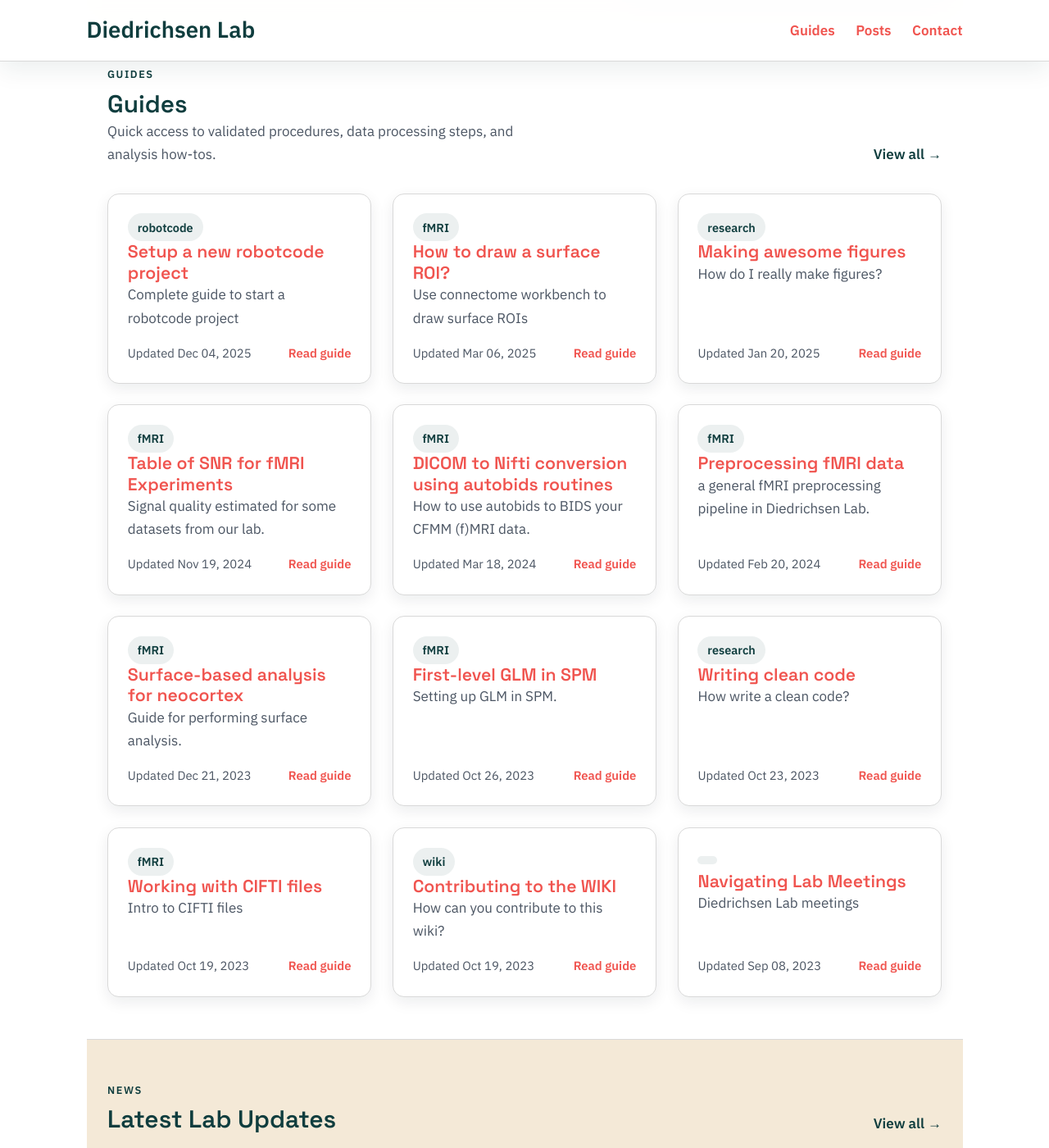
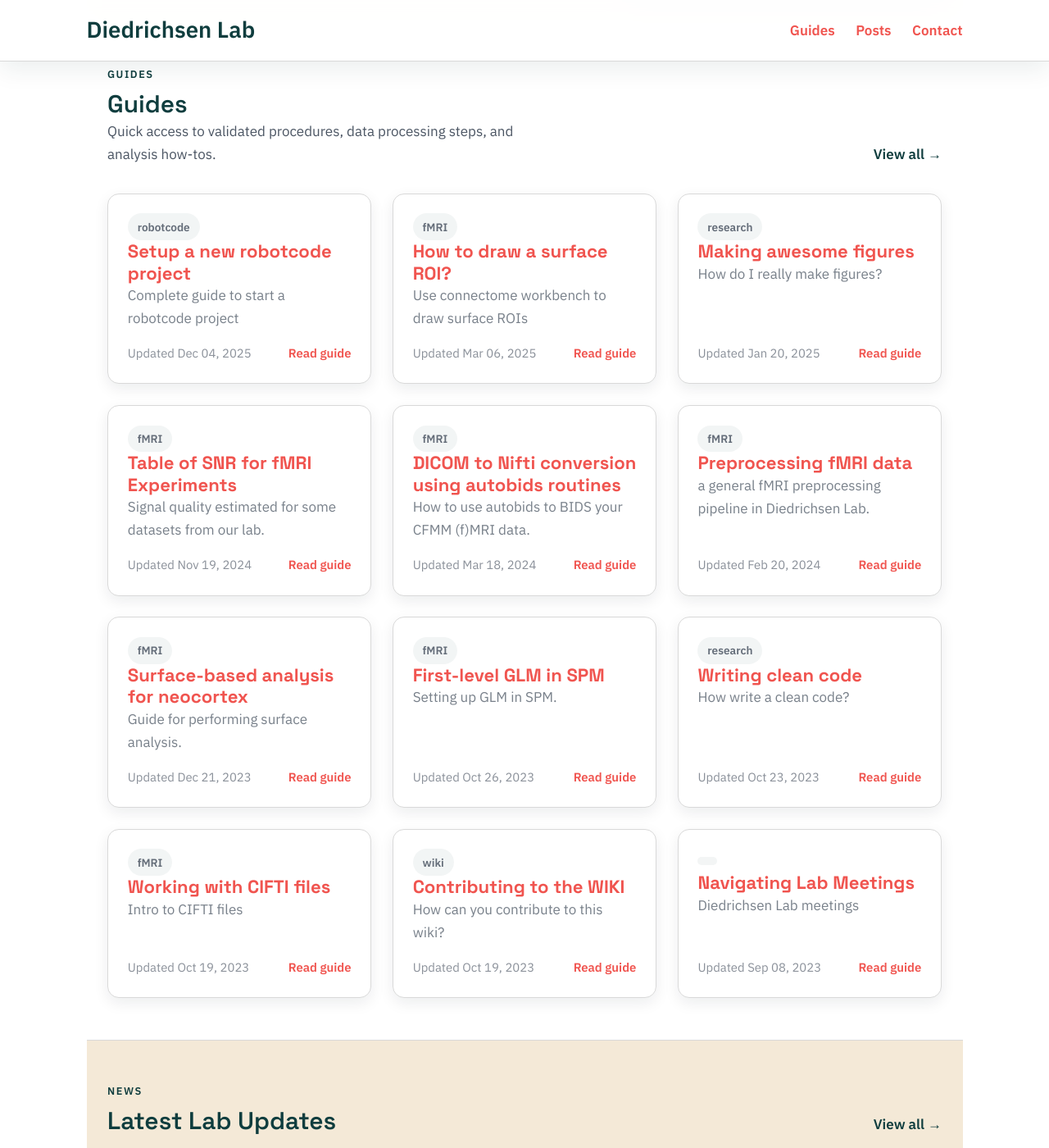
Before and after one commit to DiedrichsenLab/diedrichsenlab.github.io, a Jekyll site: the page built from index.md, in a window 1280 px wide and 1400 px high, scrolled down 541 px. Shown: the whole window at 82% size. Built offline with Jekyll 4.4.1, drawn with Linux system fonts in a browser that asks for light colours.

Commit message:
less distracting guide cards

```diff
--- a/_sass/main.scss
+++ b/_sass/main.scss
@@ -691,19 +691,21 @@ label[for="nav-trigger"] {
   align-items: center;
   padding: 0.3rem 0.7rem;
   border-radius: 999px;
-  background: rgba(15, 61, 62, 0.08);
-  color: $primary-color;
+  background: rgba(15, 61, 62, 0.05);
+  color: rgba($text-light, 0.85);
   font-weight: 600;
-  font-size: 0.85rem;
+  font-size: 0.8rem;
 }
 
 .card__title {
   margin: 0;
-  font-size: 1.25rem;
+  font-size: 1.3rem;
+  color: $primary-color;
+  font-weight: 700;
 }
 
 .card__text {
-  color: $text-light;
+  color: rgba($text-light, 0.75);
   margin: 0;
 }
 
@@ -713,7 +715,7 @@ label[for="nav-trigger"] {
   align-items: center;
   gap: $spacing-unit;
   font-size: $small-font-size;
-  color: $text-light;
+  color: rgba($text-light, 0.65);
 }
 
 .card__link {
```
